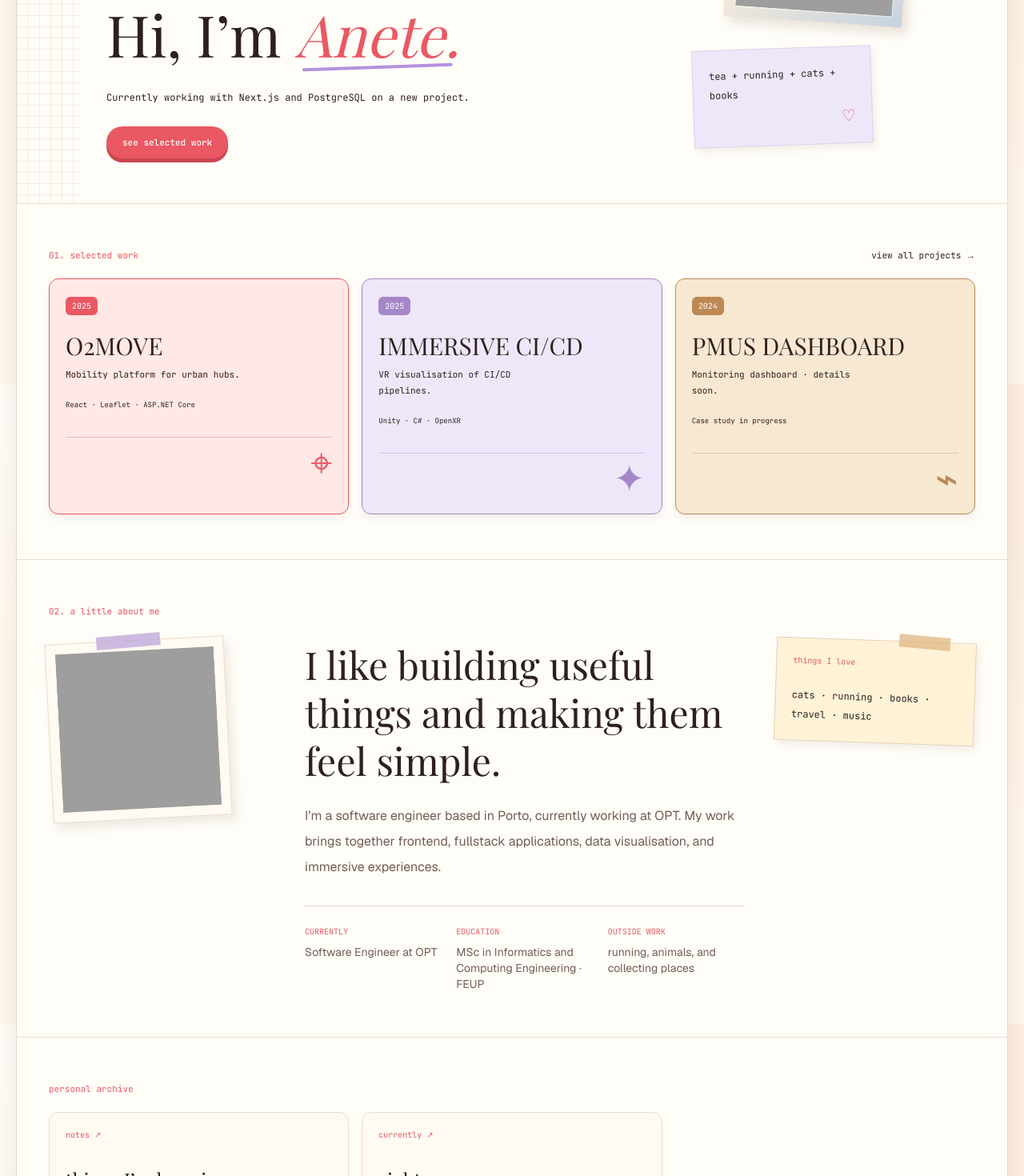
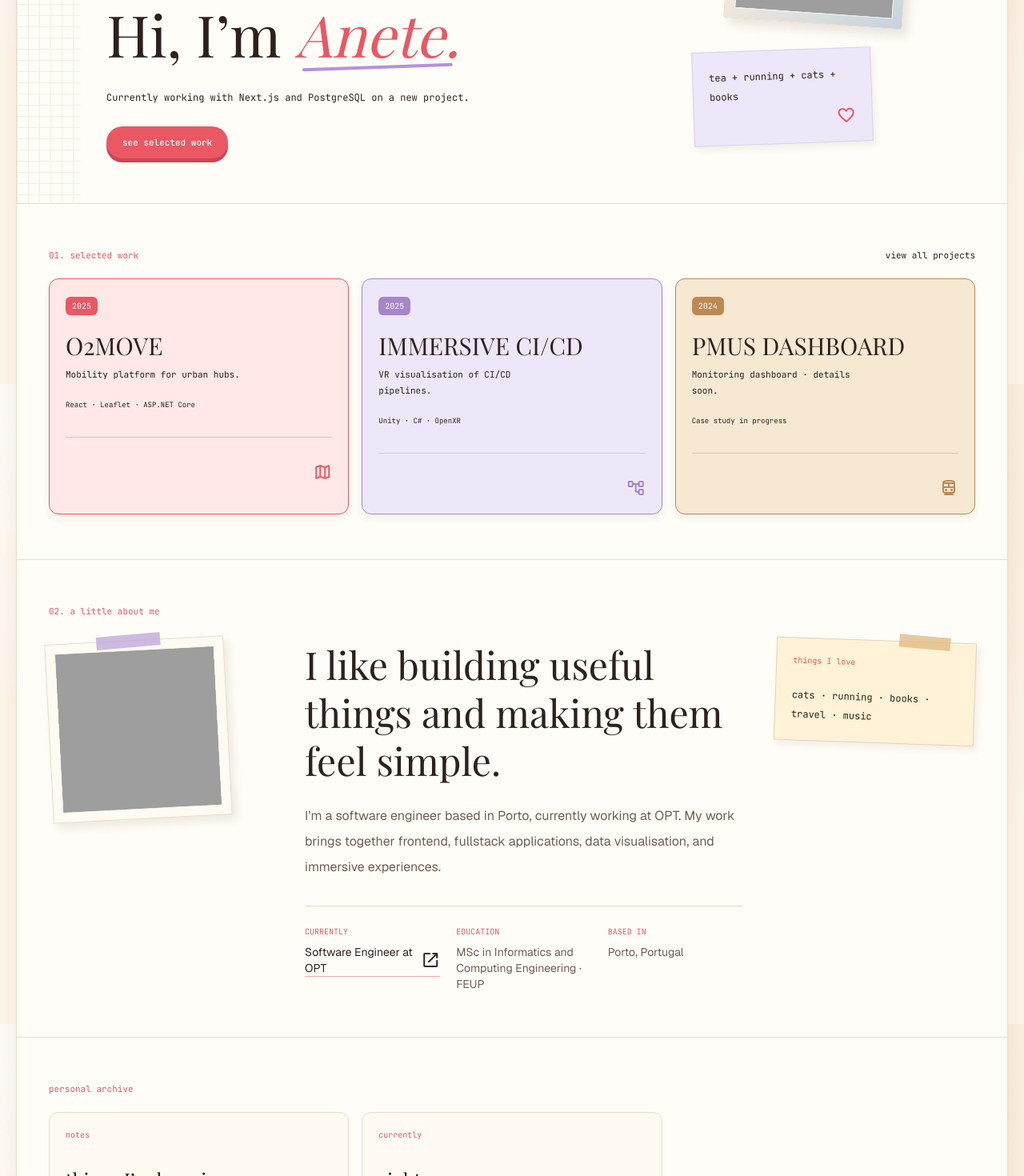
Before and after one commit to anetep/personal-portfolio, a Next.js app: page /en in a window 1280 px wide. Shown: the part 320-1790 px from the top of the page at 80% size. Built offline with nearby package versions, Linux system fonts and the light colour scheme; grey boxes are pictures that could not be loaded; a web font is replaced by a local one.

Commit message:
[Styling + content] Changed icons to material icons and changed some text that was repetitive and did not make sense to me in order to make it make sense

```diff
--- a/app/[locale]/content.ts
+++ b/app/[locale]/content.ts
@@ -26,7 +26,7 @@ export const content = {
     },
     work: {
       title: "01. selected work",
-      viewAll: "view all projects →",
+      viewAll: "view all projects",
       items: [
         {
           year: "2025",
@@ -36,7 +36,7 @@ export const content = {
           slug: "o2move",
           accent: "#e95863",
           wash: "#ffe8e5",
-          doodle: "⌖",
+          doodle: "map",
         },
         {
           year: "2025",
@@ -46,7 +46,7 @@ export const content = {
           href: "https://github.com/anetep/thesis-project",
           accent: "#a587c9",
           wash: "#eee7fa",
-          doodle: "✦",
+          doodle: "account_tree",
         },
         {
           year: "2024",
@@ -55,7 +55,7 @@ export const content = {
           technologies: "Case study in progress",
           accent: "#bd8852",
           wash: "#f7e8d2",
-          doodle: "⌁",
+          doodle: "directions_transit",
         },
       ],
     },
@@ -65,9 +65,9 @@ export const content = {
       description:
         "I’m a software engineer based in Porto, currently working at OPT. My work brings together frontend, fullstack applications, data visualisation, and immersive experiences.",
       facts: [
-        { label: "currently", value: "Software Engineer at OPT" },
+        { label: "currently", value: "Software Engineer at OPT", href: "https://www.opt.pt/" },
         { label: "education", value: "MSc in Informatics and Computing Engineering · FEUP" },
-        { label: "outside work", value: "running, animals, and collecting places" },
+        { label: "based in", value: "Porto, Portugal" },
       ],
       noteLabel: "things I love",
       note: "cats · running · books · travel · music",
@@ -108,7 +108,7 @@ export const content = {
     },
     work: {
       title: "01. trabalho selecionado",
-      viewAll: "ver todos os projetos →",
+      viewAll: "ver todos os projetos",
       items: [
         {
           year: "2025",
@@ -118,7 +118,7 @@ export const content = {
           slug: "o2move",
           accent: "#e95863",
           wash: "#ffe8e5",
-          doodle: "⌖",
+          doodle: "map",
         },
         {
           year: "2025",
@@ -128,7 +128,7 @@ export const content = {
           href: "https://github.com/anetep/thesis-project",
           accent: "#a587c9",
           wash: "#eee7fa",
-          doodle: "✦",
+          doodle: "account_tree",
         },
         {
           year: "2024",
@@ -137,7 +137,7 @@ export const content = {
           technologies: "Caso de estudo em preparação",
           accent: "#bd8852",
           wash: "#f7e8d2",
-          doodle: "⌁",
+          doodle: "directions_transit",
         },
       ],
     },
@@ -147,9 +147,9 @@ export const content = {
       description:
         "Sou engenheira de software no Porto e trabalho atualmente na OPT. O meu trabalho reúne frontend, aplicações fullstack, visualização de dados e experiências imersivas.",
       facts: [
-        { label: "atualmente", value: "Software Engineer na OPT" },
+        { label: "atualmente", value: "Software Engineer na OPT", href: "https://www.opt.pt/" },
         { label: "formação", value: "Mestrado em Engenharia Informática e Computação · FEUP" },
-        { label: "fora do trabalho", value: "corrida, animais e colecionar lugares" },
+        { label: "localização", value: "Porto, Portugal" },
       ],
       noteLabel: "coisas de que gosto",
       note: "gatos · corrida · livros · viagens · música",
--- a/app/[locale]/page.tsx
+++ b/app/[locale]/page.tsx
@@ -47,7 +47,7 @@ export default async function Home({ params }: PageProps<"/[locale]">) {
             <span className="text-[var(--muted)]">/</span>
             <Link href="/pt" className={locale === "pt" ? "text-[var(--foreground)]" : "text-[var(--muted)]"}>PT</Link>
             <a href="#contact" className="ml-2 rounded-md bg-[var(--coral-soft)] px-3 py-2 text-[var(--coral)] transition-colors hover:bg-[var(--coral)] hover:text-white">
-              {copy.navigation.contact} ♡
+              <span className="inline-flex items-center gap-1.5"><span>{copy.navigation.contact}</span><span className="material-symbols-rounded text-sm" aria-hidden="true">mail</span></span>
             </a>
           </div>
         </header>
@@ -97,7 +97,7 @@ export default async function Home({ params }: PageProps<"/[locale]">) {
 
               <aside className="mx-auto w-56 -rotate-2 border border-[#ddd2e7] bg-[var(--lavender-soft)] px-5 py-5 shadow-[3px_5px_8px_rgb(91_62_43_/_8%)] lg:ml-4">
                 {copy.hero.details.map((detail) => <p className="font-mono text-xs leading-6 text-[var(--foreground)]" key={detail}>{detail}</p>)}
-                <span className="float-right mt-1 text-xl text-[var(--coral)]">♡</span>
+                <span className="material-symbols-rounded float-right mt-1 text-xl text-[var(--coral)]" aria-hidden="true">favorite</span>
               </aside>
             </div>
           </div>
@@ -142,7 +142,7 @@ export default async function Home({ params }: PageProps<"/[locale]">) {
               <h2 className="max-w-2xl font-serif text-4xl leading-tight text-[var(--foreground)] md:text-5xl">{copy.about.title}</h2>
               <p className="mt-6 max-w-2xl text-base leading-8 text-[var(--muted)]">{copy.about.description}</p>
               <dl className="mt-8 grid gap-5 border-t border-[var(--line)] pt-6 sm:grid-cols-3">
-                {copy.about.facts.map((fact) => <div key={fact.label}><dt className="font-mono text-[10px] uppercase text-[var(--coral)]">{fact.label}</dt><dd className="mt-2 text-sm leading-5 text-[var(--muted)]">{fact.value}</dd></div>)}
+                {copy.about.facts.map((fact) => <div key={fact.label}><dt className="font-mono text-[10px] uppercase text-[var(--coral)]">{fact.label}</dt><dd className="mt-2 text-sm leading-5 text-[var(--muted)]">{"href" in fact ? <a href={fact.href} target="_blank" rel="noreferrer" className="inline-flex items-center gap-1 border-b border-[var(--coral)]/50 text-[var(--foreground)] transition-colors hover:text-[var(--coral)]">{fact.value}<span className="material-symbols-rounded text-sm" aria-hidden="true">open_in_new</span></a> : fact.value}</dd></div>)}
               </dl>
             </div>
 
@@ -157,14 +157,14 @@ export default async function Home({ params }: PageProps<"/[locale]">) {
         <section className="border-t border-[var(--line)] px-6 py-12 md:px-10 md:py-14">
           <h2 className="font-mono text-[11px] text-[var(--coral)]">{copy.archive.title}</h2>
           <div className="mt-5 grid gap-4 md:grid-cols-3">
-            {copy.archive.cards.map((card) => <article id={card.id} key={card.id} className="min-h-44 rounded-xl border border-[var(--line)] bg-[#fffaf2] p-5 transition-transform hover:-translate-y-1"><p className="font-mono text-[10px] text-[var(--coral)]">{card.label} ↗</p><h3 className="mt-8 font-serif text-2xl text-[var(--foreground)]">{card.title}</h3><p className="mt-3 text-sm leading-6 text-[var(--muted)]">{card.description}</p></article>)}
+            {copy.archive.cards.map((card) => <article id={card.id} key={card.id} className="min-h-44 rounded-xl border border-[var(--line)] bg-[#fffaf2] p-5 transition-transform hover:-translate-y-1"><p className="font-mono text-[10px] text-[var(--coral)]">{card.label}</p><h3 className="mt-8 font-serif text-2xl text-[var(--foreground)]">{card.title}</h3><p className="mt-3 text-sm leading-6 text-[var(--muted)]">{card.description}</p></article>)}
           </div>
         </section>
 
         <footer id="contact" className="border-t border-[var(--line)] bg-[var(--coral-soft)] px-6 py-12 md:px-10 md:py-14">
           <div className="grid gap-8 md:grid-cols-[1fr_auto] md:items-end">
             <div><p className="font-mono text-[11px] text-[var(--coral)]">{copy.contact.eyebrow}</p><h2 className="mt-5 font-serif text-5xl text-[var(--foreground)]">{copy.contact.title}</h2><p className="mt-4 max-w-lg text-sm leading-6 text-[var(--muted)]">{copy.contact.description}</p><a href="mailto:anetempereira@gmail.com" className="mt-7 inline-block border-b border-[var(--coral)] pb-1 font-mono text-sm text-[var(--foreground)]">anetempereira@gmail.com</a></div>
-            <div className="font-mono text-xs leading-8 text-[var(--foreground)]"><a className="block hover:text-[var(--coral)]" href="https://github.com/anetep" target="_blank" rel="noreferrer">{copy.contact.githubLabel} ↗</a><a className="block hover:text-[var(--coral)]" href="https://www.linkedin.com/in/anete-pereira-8b3726216/" target="_blank" rel="noreferrer">{copy.contact.linkedinLabel} ↗</a>{copy.contact.note && <p className="mt-4 max-w-60 text-[10px] leading-5 text-[var(--muted)]">{copy.contact.note}</p>}</div>
+            <div className="font-mono text-xs leading-8 text-[var(--foreground)]"><a className="flex items-center gap-1.5 hover:text-[var(--coral)]" href="https://github.com/anetep" target="_blank" rel="noreferrer">{copy.contact.githubLabel}<span className="material-symbols-rounded text-sm" aria-hidden="true">open_in_new</span></a><a className="flex items-center gap-1.5 hover:text-[var(--coral)]" href="https://www.linkedin.com/in/anete-pereira-8b3726216/" target="_blank" rel="noreferrer">{copy.contact.linkedinLabel}<span className="material-symbols-rounded text-sm" aria-hidden="true">open_in_new</span></a>{copy.contact.note && <p className="mt-4 max-w-60 text-[10px] leading-5 text-[var(--muted)]">{copy.contact.note}</p>}</div>
           </div>
         </footer>
       </div>
@@ -173,5 +173,5 @@ export default async function Home({ params }: PageProps<"/[locale]">) {
 }
 
 function ProjectCard({ item }: { item: { year: string; name: string; description: string; technologies: string; doodle: string } }) {
-  return <><span className="inline-flex rounded-md bg-[var(--card-accent)] px-2 py-1 font-mono text-[10px] text-white">{item.year}</span><h3 className="mt-5 font-serif text-3xl text-[var(--foreground)]">{item.name}</h3><p className="mt-2 max-w-56 font-mono text-[11px] leading-5 text-[var(--foreground)]">{item.description}</p><p className="mt-5 font-mono text-[9px] leading-4 text-[var(--foreground)]">{item.technologies}</p><div className="mt-8 flex h-14 items-end justify-end border-t border-[var(--card-accent)]/35"><span className="text-5xl leading-none text-[var(--card-accent)]">{item.doodle}</span></div></>;
+  return <><span className="inline-flex rounded-md bg-[var(--card-accent)] px-2 py-1 font-mono text-[10px] text-white">{item.year}</span><h3 className="mt-5 font-serif text-3xl text-[var(--foreground)]">{item.name}</h3><p className="mt-2 max-w-56 font-mono text-[11px] leading-5 text-[var(--foreground)]">{item.description}</p><p className="mt-5 font-mono text-[9px] leading-4 text-[var(--foreground)]">{item.technologies}</p><div className="mt-8 flex h-14 items-end justify-end border-t border-[var(--card-accent)]/35"><span className="material-symbols-rounded text-5xl leading-none text-[var(--card-accent)]" aria-hidden="true">{item.doodle}</span></div></>;
 }
--- a/app/[locale]/projects/[slug]/page.tsx
+++ b/app/[locale]/projects/[slug]/page.tsx
@@ -26,8 +26,8 @@ export default async function ProjectPage(props: PageProps<"/[locale]/projects/[
     <main className="min-h-screen px-3 py-3 sm:px-5 sm:py-5">
       <article className="mx-auto max-w-[1520px] overflow-hidden rounded-[26px] border border-[var(--line)] bg-[var(--paper)] shadow-[0_12px_35px_rgb(91_62_43_/_10%)]">
         <header className="flex min-h-16 items-center justify-between border-b border-[var(--line)] px-6 py-4 md:px-10">
-          <Link href={`/${locale}#work`} className="font-mono text-[11px] text-[var(--foreground)] transition-colors hover:text-[var(--coral)]">← {project.backLabel}</Link>
-          <a href={project.liveUrl} target="_blank" rel="noreferrer" className="rounded-md bg-[var(--coral-soft)] px-3 py-2 font-mono text-[10px] text-[var(--coral)] transition-colors hover:bg-[var(--coral)] hover:text-white">{project.liveLabel} ↗</a>
+          <Link href={`/${locale}#work`} className="font-mono text-[11px] text-[var(--foreground)] transition-colors hover:text-[var(--coral)]">{project.backLabel}</Link>
+          <a href={project.liveUrl} target="_blank" rel="noreferrer" className="inline-flex items-center gap-1.5 rounded-md bg-[var(--coral-soft)] px-3 py-2 font-mono text-[10px] text-[var(--coral)] transition-colors hover:bg-[var(--coral)] hover:text-white">{project.liveLabel}<span className="material-symbols-rounded text-sm" aria-hidden="true">open_in_new</span></a>
         </header>
 
         <section className="grid gap-10 px-6 py-10 md:px-10 md:py-12 lg:grid-cols-[0.85fr_1.15fr] lg:items-center">
@@ -63,7 +63,7 @@ export default async function ProjectPage(props: PageProps<"/[locale]/projects/[
 
           <section className="grid gap-4 border-b border-[var(--line)] py-12 md:grid-cols-2 md:py-16"><article className="rounded-xl border border-[var(--line)] bg-[var(--lavender-soft)] p-6"><h2 className="font-mono text-[11px] text-[var(--coral)]">{project.outcome.title}</h2><p className="mt-5 text-sm leading-7 text-[var(--foreground)]">{project.outcome.description}</p></article><div className="rounded-xl border border-dashed border-[var(--line)] p-6"><p className="font-mono text-[11px] text-[var(--coral)]">screenshots</p><div className="mt-5 grid gap-3 sm:grid-cols-3">{project.screenshots.map((screenshot) => <div key={screenshot.title} className="min-h-32 border border-[var(--line)] bg-[#fffaf2] p-3"><span className="font-mono text-base text-[var(--coral)]">⌁</span><h3 className="mt-5 font-mono text-[10px] text-[var(--foreground)]">{screenshot.title}</h3><p className="mt-2 text-[10px] leading-4 text-[var(--muted)]">{screenshot.description}</p></div>)}</div></div></section>
 
-          <section className="flex flex-col gap-6 py-8 md:flex-row md:items-center md:justify-between"><div className="flex flex-wrap gap-2">{project.technologies.map((technology) => <span key={technology} className="rounded-full border border-[var(--line)] px-3 py-2 font-mono text-[10px] text-[var(--muted)]">{technology}</span>)}</div><Link href={`/${locale}#work`} className="font-mono text-[11px] text-[var(--coral)]">← {project.backLabel}</Link></section>
+          <section className="flex flex-col gap-6 py-8 md:flex-row md:items-center md:justify-between"><div className="flex flex-wrap gap-2">{project.technologies.map((technology) => <span key={technology} className="rounded-full border border-[var(--line)] px-3 py-2 font-mono text-[10px] text-[var(--muted)]">{technology}</span>)}</div><Link href={`/${locale}#work`} className="font-mono text-[11px] text-[var(--coral)]">{project.backLabel}</Link></section>
         </div>
       </article>
     </main>
--- a/app/globals.css
+++ b/app/globals.css
@@ -1,3 +1,4 @@
+@import url("https://fonts.googleapis.com/css2?family=Material+Symbols+Rounded");
 @import "tailwindcss";
 
 :root {
@@ -35,3 +36,12 @@ body {
   color: var(--foreground);
   font-family: var(--font-geist-sans), Arial, Helvetica, sans-serif;
 }
+
+.material-symbols-rounded {
+  font-family: "Material Symbols Rounded";
+  font-style: normal;
+  font-weight: normal;
+  font-feature-settings: "liga";
+  line-height: 1;
+  white-space: nowrap;
+}
```
